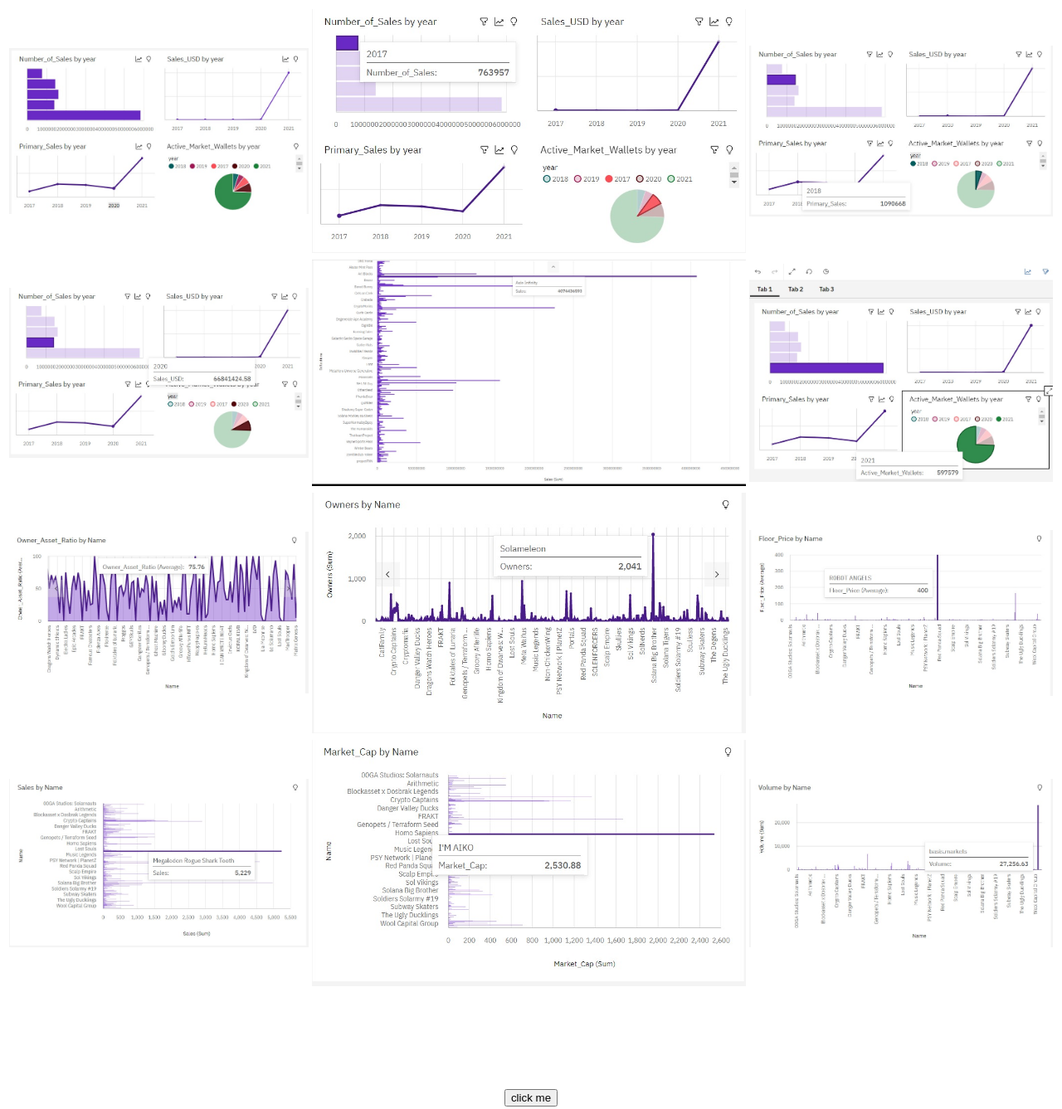
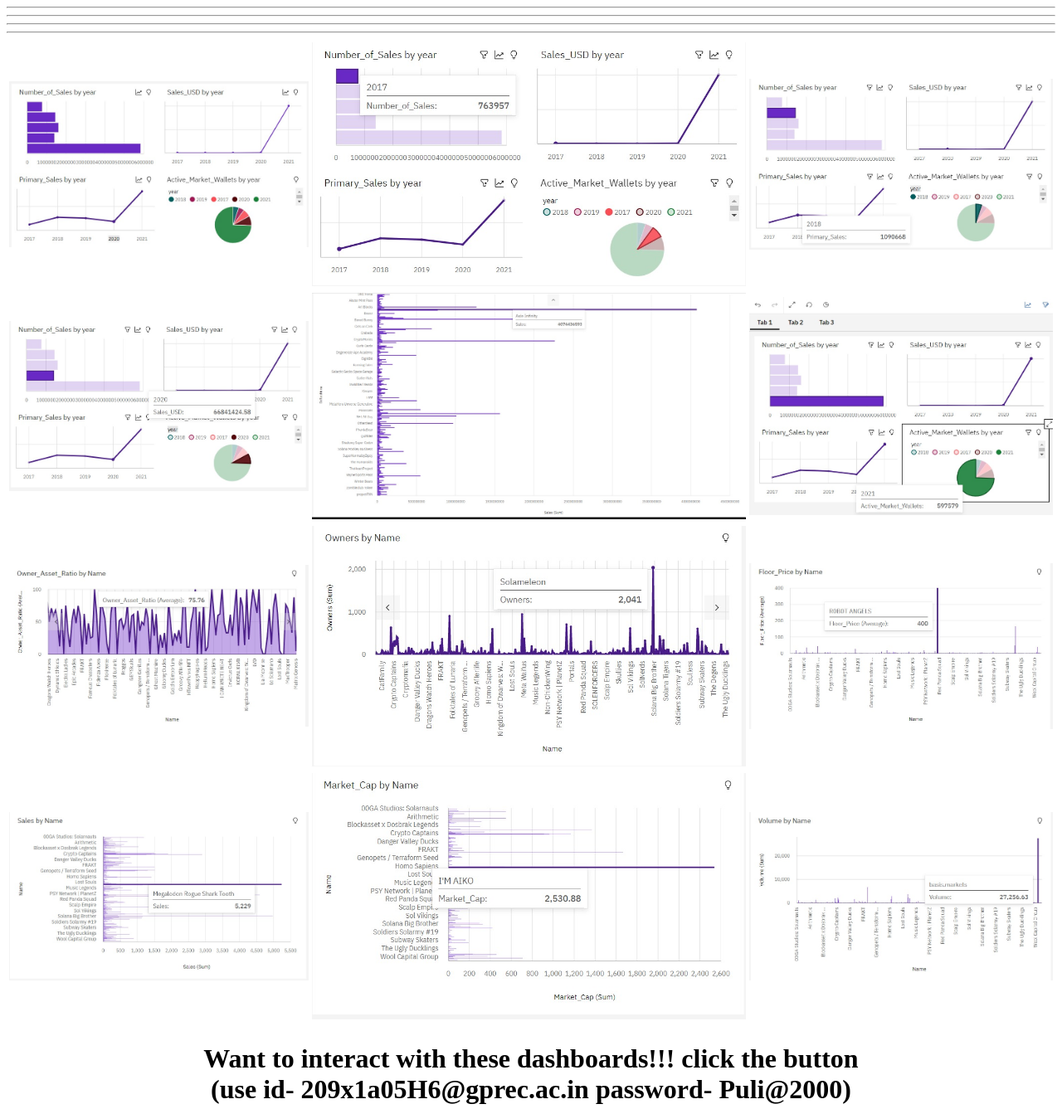
Before and after one commit to Keshava369/demodash, a plain HTML site: page index.html in a window 1280 px wide. Shown: the top 1337 px of the page at 83% size. Drawn offline with Linux system fonts and the light colour scheme.

Commit message:
Update index.html

```diff
--- a/index.html
+++ b/index.html
@@ -43,6 +43,7 @@
                 <img src="img/image-3.jpg" alt="Italy" style="width:100%;height:100%">
             </td>
         </tr>
+                    <hr>
         <tr>
             <td>
                 <img src="img/image-4.jpg" alt="Italy" style="width:100%;height:100%">
@@ -54,6 +55,7 @@
                 <img src="img/image-5.jpg" alt="Italy" style="width:100%;height:100%">
             </td>
         </tr>
+                    <hr>
         <tr>
             <td>
                 <img src="img/w1.jpeg" alt="Italy" style="width:100%;height:100%">
@@ -65,6 +67,7 @@
                 <img src="img/w3.jpeg" alt="Italy" style="width:100%;height:100%">
             </td>
         </tr>
+                    <hr>
         <tr>
             <td>
                 <img src="img/w4.jpeg" alt="Italy" style="width:100%;height:100%">
@@ -75,9 +78,11 @@
             <td>
                 <img src="img/w6.jpeg" alt="Italy" style="width:100%;height:100%">
              </td>
+         </tr>
+                    <hr>
     </table>
             </div>
-            <center><h1 style="color:white;"><strong>Want to interact with these dashboards!!! click the button<br>(use id- 209x1a05H6@gprec.ac.in password- Puli@2000)</strong></h1>
+            <center><h1><strong>Want to interact with these dashboards!!! click the button<br>(use id- 209x1a05H6@gprec.ac.in password- Puli@2000)</strong></h1>
                 <button type ="button" onclick="window.location.href='https://keshava369.github.io/abcd/';">click me</button>
         </div>
     </body>
```
